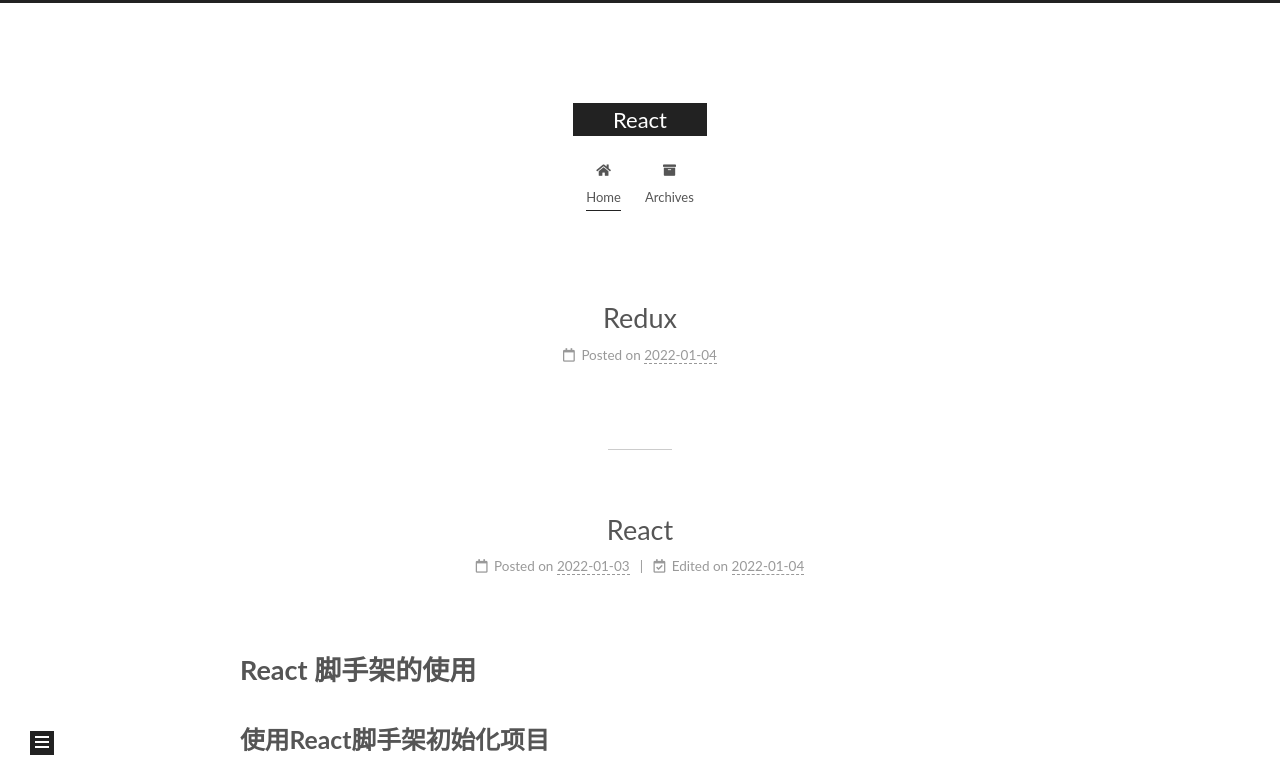
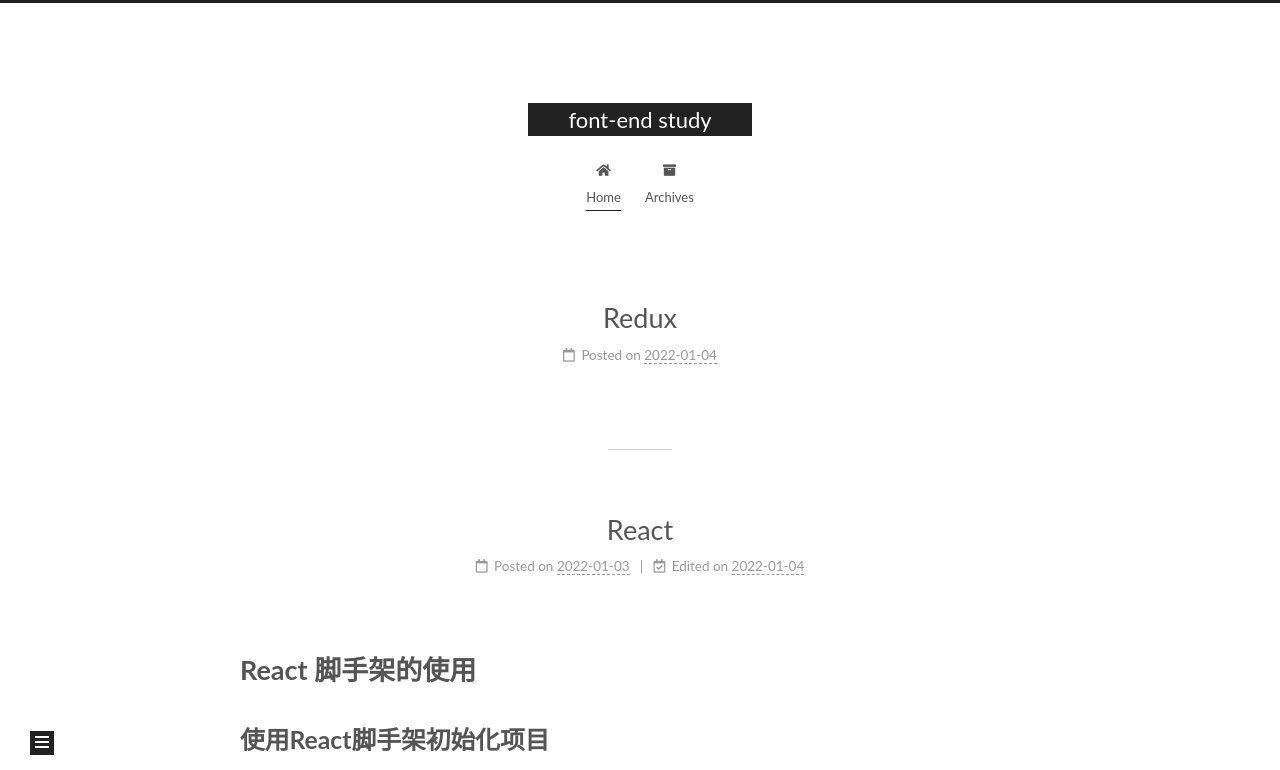
Before and after one commit to weilingwu/weilingwu.github.io, a plain HTML site: page index.html in a window 1280 px wide. Shown: the top 770 px of the page. Drawn offline with Linux system fonts and the light colour scheme.

Commit message:
Site updated: 2022-01-04 15:47:43

```diff
--- a/index.html
+++ b/index.html
@@ -21,9 +21,9 @@
   </script>
 
   <meta property="og:type" content="website">
-<meta property="og:title" content="React">
+<meta property="og:title" content="font-end study">
 <meta property="og:url" content="http://example.com/index.html">
-<meta property="og:site_name" content="React">
+<meta property="og:site_name" content="font-end study">
 <meta property="og:locale" content="en_US">
 <meta property="article:author" content="Weiling Wu">
 <meta name="twitter:card" content="summary">
@@ -41,7 +41,7 @@
   };
 </script>
 
-  <title>React</title>
+  <title>font-end study</title>
 
 
 
@@ -92,7 +92,7 @@
 
     <a href="/" class="brand" rel="start">
       <span class="logo-line-before"><i></i></span>
-      <h1 class="site-title">React</h1>
+      <h1 class="site-title">font-end study</h1>
       <span class="logo-line-after"><i></i></span>
     </a>
   </div>
@@ -154,7 +154,7 @@
     </span>
 
     <span hidden itemprop="publisher" itemscope itemtype="http://schema.org/Organization">
-      <meta itemprop="name" content="React">
+      <meta itemprop="name" content="font-end study">
     </span>
       <header class="post-header">
         <h2 class="post-title" itemprop="name headline">
@@ -212,7 +212,7 @@
     </span>
 
     <span hidden itemprop="publisher" itemscope itemtype="http://schema.org/Organization">
-      <meta itemprop="name" content="React">
+      <meta itemprop="name" content="font-end study">
     </span>
       <header class="post-header">
         <h2 class="post-title" itemprop="name headline">
```
Also changed, not shown: 2022/01/03/React/index.html (+4 -4 lines), 2022/01/04/Redux/index.html (+4 -4 lines), archives/2022/01/index.html (+4 -4 lines), archives/2022/index.html (+4 -4 lines), archives/index.html (+4 -4 lines).
